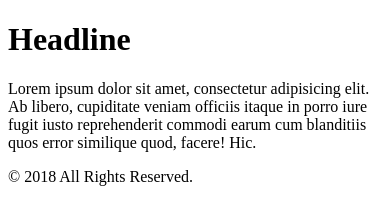
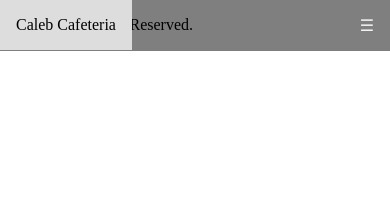
Before and after one commit to dahrahmohlah/MenuList, a plain HTML site: page index.html in a window 390 px wide. Drawn offline with Linux system fonts and the light colour scheme.

Commit message:
added new navbar

```diff
--- /dev/null
+++ b/css/navstyle.css
@@ -0,0 +1,60 @@
+/* Add a black background color to the top navigation */
+nav {
+    background-color: black;
+    overflow: hidden;
+    background: rgba(0, 0, 0, 0.5);
+    position: fixed;
+    top: 0;
+	width: 100%;
+    margin-left: -8px;
+}
+
+/* Style the links inside the navigation bar */
+nav a {
+    float: right;
+    color: #f2f2f2;
+    text-align: center;
+    text-decoration: none;
+    font-size: 1em;
+    display: block;
+	padding: 1em 1em;
+
+}
+
+/* Change the color of links on hover */
+nav a:hover {
+    background-color: #ddd;
+    color: black;
+}
+
+/* Hide the link that should open and close the topnav on small screens */
+nav .icon {
+    display: none;
+}
+
+/* When the screen is less than 600 pixels wide, hide all links, except for the first one ("Caleb Cafeteria"). Show the link that contains should open and close the topnav (.icon) */
+@media screen and (max-width: 600px) {
+  nav a:not(:first-child) {
+      display: none;
+    }
+  nav a.icon {
+    float: right;
+    display: block;
+  }
+}
+
+/* The "responsive" class is added to the topnav with JavaScript when the user clicks on the icon. This class makes the topnav look good on small screens (display the links vertically instead of horizontally) */
+@media screen and (max-width: 600px) {
+  nav.responsive {position: relative;
+    }
+  nav.responsive a.icon {
+    position: absolute;
+    right: 0;
+    top: 0;
+  }
+  .topnav.responsive a {
+    float: none;
+    display: block;
+    text-align: left;
+  }
+}
--- a/index.html
+++ b/index.html
@@ -5,16 +5,20 @@
     <meta http-equiv="X-UA-Compatible" content="IE=edge">
     <meta name="viewport" content="width=device-width, initial-scale=1">
     <link rel="stylesheet" href="css/style.css">
+    <link rel="stylesheet" href="css/navstyle.css">
     <title>Resturant Menu List</title>
 </head>
 
 <body>
-    <nav id="nav01"></nav>
-    <h1>Headline</h1>
-    <p>Lorem ipsum dolor sit amet, consectetur adipisicing elit. Ab libero,
-     cupiditate veniam officiis itaque in porro iure fugit iusto reprehenderit commodi
-	  earum cum blanditiis quos error similique quod, facere! Hic.
-    </p>
+    <header>
+        <nav class="topnav" id="myTopnav">
+            <a href="index.html" style="float: left">Caleb Cafeteria</a>
+            <a href="javascript:void(0);" class="icon" onclick="navbar()">&#9776;</a>
+            <a href="#orders">Orders</a>
+            <a href="#basket">Basket</a>
+            <a href="index.html">Menu</a>
+        </nav>
+    </header>
 
     <footer id="footr"></footer>
     <script src="js/script.js"></script>
--- a/js/script.js
+++ b/js/script.js
@@ -1 +1,11 @@
+/* Toggle between adding and removing the "responsive" class to topnav when the user clicks on the icon */
+function navbar() {
+    var x = document.getElementById("myTopnav");
+    if (x.className === "topnav") {
+        x.className += " responsive";
+    } else {
+        x.className = "topnav";
+    }
+}
+
 document.getElementById("footr").innerHTML = "<p>&copy;  " + new Date().getFullYear() + " All Rights Reserved.</p>";
```
